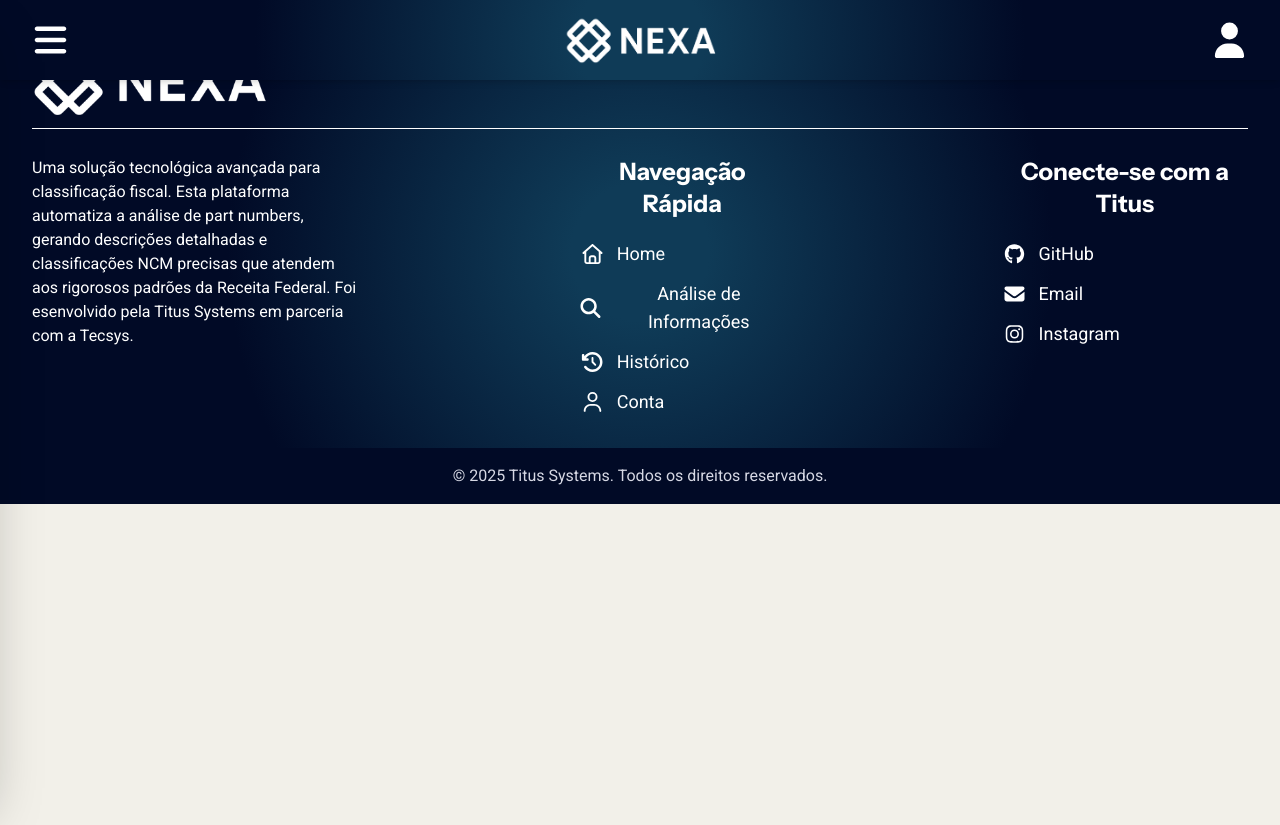
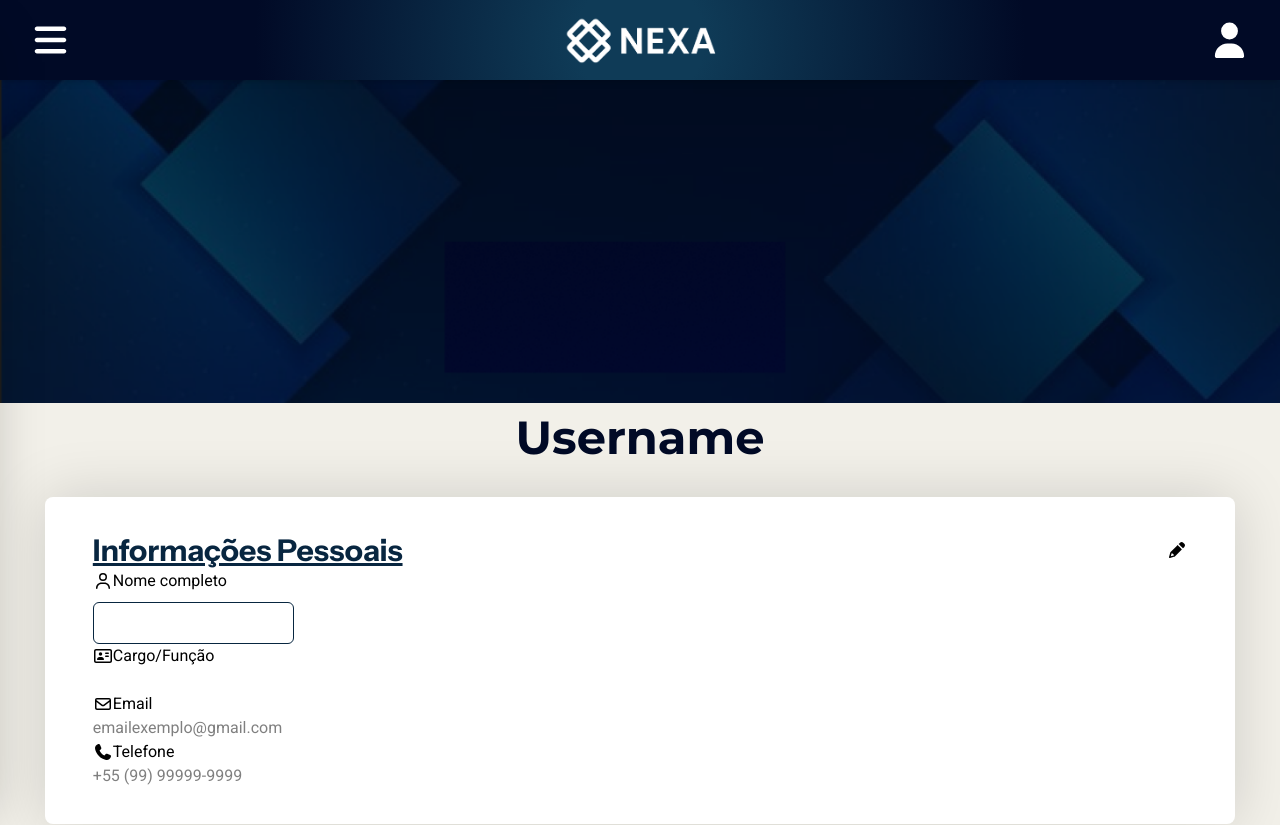
Before and after one commit to Titus-System/Nexa-frontend, a React (Vite) app: page /account in a window 1280 px wide. Shown: the top 825 px of the page. Before the commit the page ends 800 px from the top, so only its background shows below. Built offline with nearby package versions, Linux system fonts and the light colour scheme.

Commit message:
style(src): Início da página de Conta e da estilização da página de Histórico

```diff
--- a/src/components/SidebarMenu.tsx
+++ b/src/components/SidebarMenu.tsx
@@ -1,7 +1,7 @@
 // SidebarMenu.tsx (TypeScript)
 import { FontAwesomeIcon } from "@fortawesome/react-fontawesome";
-import { faXmark, faBars, faClockRotateLeft } from "@fortawesome/free-solid-svg-icons";
-import { faHouse } from '@fortawesome/free-regular-svg-icons';
+import { faXmark, faBars, faClockRotateLeft, faMagnifyingGlass } from "@fortawesome/free-solid-svg-icons";
+import { faHouse, faUser } from '@fortawesome/free-regular-svg-icons';
 
 type SidebarMenuProps = {
   aberto: boolean;
@@ -37,39 +37,39 @@
             </div>
           </div>
         </div>
-        <div className="pt-10">
-        <h1 className="text-[#010A26] font-semibold text-3xl text-left pl-8">Ferramentas</h1>
-        <ul className="mt-6 space-y-8">
-          <li className="cursor-pointer">
+        <div className="pt-9">
+        <h1 className="text-[#010A26] font-semibold text-2xl text-left pl-8">Ferramentas</h1>
+        <ul className="mt-6">
+          <li className="cursor-pointer hover:bg-[#F2F0E9] transition duration-200 py-4">
             <a className="flex flex-row items-center gap-7 pl-8" href="/">
-              <FontAwesomeIcon icon={faHouse} className="text-[#010A26] text-[2.4rem]"/>
+              <FontAwesomeIcon icon={faHouse} className="text-[#010A26] text-[2.0rem]"/>
               <div className="flex flex-col items-start justify-center">
                 <span className="text-[#010A26] font-medium text-xl">Home</span>
                 <p className="text-[#0F3B57]">Página Inicial</p>
               </div>
             </a>
           </li>
-          <li className="cursor-pointer">
+          <li className="cursor-pointer hover:bg-[#F2F0E9] transition duration-200 py-4">
             <a className="flex flex-row items-center gap-7 pl-8" href="/classification">
-              <FontAwesomeIcon icon={faHouse} className="text-[#010A26] text-[2.4rem]"/>
+              <FontAwesomeIcon icon={faMagnifyingGlass} className="text-[#010A26] text-[2.0rem]"/>
               <div className="flex flex-col items-start justify-center">
                 <span className="text-[#010A26] font-medium text-xl">Análise de Informações</span>
                 <p className="text-[#0F3B57]">Análise automática de part numbers</p>
               </div>
             </a>
           </li>
-          <li className="cursor-pointer">
-            <a className="flex flex-row items-center gap-7 pl-8" href="/">
-              <FontAwesomeIcon icon={faClockRotateLeft} className="text-[#010A26] text-[2.4rem]"/>
+          <li className="cursor-pointer hover:bg-[#F2F0E9] transition duration-200 py-4">
+            <a className="flex flex-row items-center gap-7 pl-8" href="/history">
+              <FontAwesomeIcon icon={faClockRotateLeft} className="text-[#010A26] text-[2.0rem]"/>
               <div className="flex flex-col items-start justify-center">
                 <span className="text-[#010A26] font-medium text-xl">Histórico</span>
                 <p className="text-[#0F3B57]">Análises anteriores</p>
               </div>
             </a>
           </li>
-          <li className="cursor-pointer">
-            <a className="flex flex-row items-center gap-7 pl-8" href="/">
-              <FontAwesomeIcon icon={faHouse} className="text-[#010A26] text-[2.4rem]"/>
+          <li className="cursor-pointer hover:bg-[#F2F0E9] transition duration-200 py-4">
+            <a className="flex flex-row items-center gap-7 pl-8" href="/account">
+              <FontAwesomeIcon icon={faUser} className="text-[#010A26] text-[2.0rem]"/>
               <div className="flex flex-col items-start justify-center">
                 <span className="text-[#010A26] font-medium text-xl">Conta</span>
                 <p className="text-[#0F3B57]">Cadastro, login e informações do perfil</p>
@@ -79,7 +79,7 @@
         </ul>
         </div>
         </div>
-        <div className="bg-[#F2F0E9] py-8">
+        <div className="bg-[#F2F0E9] py-6">
           <p className="text-[#9799A6]">Criado por <strong>Titus Systems</strong></p>
         </div>
         </div>
--- /dev/null
+++ b/src/functions/fetchData.ts
@@ -0,0 +1,24 @@
+import type Task from "../types/task";
+
+export async function FetchData(): Promise<Task[]> {
+  try {
+    const res = await fetch("http://localhost:5000/tasks", {
+      method: "GET",
+      headers: { "Content-Type": "application/json" },
+    });
+
+    if (!res.ok) {
+      throw new Error(`Não foi possível obter o histórico (${res.status})`);
+    }
+
+    const data = (await res.json()) as { tasks: Task[] };
+
+    return data.tasks;
+  } catch (error) {
+    if (error instanceof Error) {
+      throw error;
+    } else {
+      throw new Error("Erro desconhecido ao buscar tasks");
+    }
+  }
+}
--- /dev/null
+++ b/src/pages/AccountPage.tsx
@@ -0,0 +1,52 @@
+import { FontAwesomeIcon } from "@fortawesome/react-fontawesome";
+import { faPencil, faPhone } from "@fortawesome/free-solid-svg-icons";
+import { faEnvelope, faUser, faAddressCard } from "@fortawesome/free-regular-svg-icons";
+
+const AccountPage: React.FC = () => {
+    return (
+        <div className="relative w-full mb-28">
+            <div className="mt-[3.5rem]">
+                <img src="/banner_account.png" alt="banner_account" className="w-full" />
+                <h1 className="text-[2.9rem] font-bold mb-6 text-[#010A26]">Username</h1>
+            </div>
+            <div className="flex flex-col items-center">
+                <div className="bg-white w-[93%] rounded-lg shadow-[0_0_60px_rgba(0,0,0,0.15)] px-12 py-9">
+                    <div className="flex flex-row justify-between">
+                        <h2 className="font-bold text-[#082640] text-3xl underline">Informações Pessoais</h2>
+                        <button>
+                            <FontAwesomeIcon icon={faPencil} />
+                        </button>
+                    </div>
+                    <div className="flex flex-col justify-self-start">
+                        <div className="flex flex-row items-center">
+                            <FontAwesomeIcon icon={faUser} />
+                            <label htmlFor="nome-completo">Nome completo</label>
+                        </div>
+                        <input type="text" name="nome-completo" className="border p-2 w-full bg-white border-[#082640] rounded-md mt-[0.6rem]" />
+                        <div className="flex flex-row items-center">
+                            <FontAwesomeIcon icon={faAddressCard} />
+                            <label htmlFor="cargo-funcao">Cargo/Função</label>
+                        </div>
+                        <input type="text" name="cargo-funcao" />
+                        <div className="flex flex-col">
+                            <div className="flex flex-row items-center">
+                                <FontAwesomeIcon icon={faEnvelope} />
+                                <label htmlFor="email">Email</label>
+                            </div>
+                            <input type="text" name="email" placeholder="emailexemplo@gmail.com" className="border-solid border-[#0F3B57] rounded-md"/>
+                        </div>
+                        <div className="flex flex-col">
+                            <div className="flex flex-row items-center">
+                                <FontAwesomeIcon icon={faPhone} />
+                                <label htmlFor="telefone">Telefone</label>
+                            </div>
+                            <input type="text" name="telefone" placeholder="+55 (99) 99999-9999"/>
+                        </div>
+                    </div>
+                </div>
+            </div>
+        </div>
+    );
+};
+
+export default AccountPage;
--- a/src/pages/HistoryPage.tsx
+++ b/src/pages/HistoryPage.tsx
@@ -1,5 +1,8 @@
 import React, { useEffect, useState } from "react";
 import type Task from "../types/task";
+import { FetchData } from "../functions/fetchData";
+import { FontAwesomeIcon } from "@fortawesome/react-fontawesome";
+import { faChartSimple } from "@fortawesome/free-solid-svg-icons";
 
 const HistoryPage: React.FC = () => {
 
@@ -7,41 +10,48 @@
     const [error, setError] = useState<Error | null>(null);
     const [loading, setLoading] = useState<boolean>(true);
 
-    useEffect(()=>{
-        const fetchData =async ()=> {
+    useEffect(() => {
+        async function loadData() {
         try {
-                const res = await fetch("http://localhost:5000/tasks", {
-                    method: "GET",
-                    headers: { "Content-Type": "application/json" },
-                });
-
-                if (!res.ok) {
-                    throw new Error(`Não foi possível obter o histórico ${res.status}`);
-                }
-                const data = await res.json() as {'tasks': Task[]};
-                setData(data.tasks);
-            } catch(error) {
-                if (error instanceof Error) {
-                    setError(error);
-                    // alert(error)
+            const tasks = await FetchData();
+            setData(tasks);
+        } catch (err) {
+            if (err instanceof Error) {
+            setError(err);
             }
         } finally {
             setLoading(false);
         }
-        };
+        }
 
-        fetchData();
-    }, [])
+        loadData();
+    }, []);
 
     if (loading) return <p>Loading...</p>;
     if (error) return <p>Error: {error.message}</p>
     return (
+        <div className="mt-48">
             <div>
-            <h1 className="text-[2.9rem] font-bold mb-6 text-[#010A26]">Histórico de Resultados</h1>
-            <div className="bg-white">
+                <h1 className="text-4xl font-bold mb-4 text-[#010A26]">Histórico de Resultados</h1>
+            </div>
+            <div>
+                <div className="flex flex-row w-full px-10 justify-center gap-6">
+                    <div className="bg-white w-[30%]">
+                        <h2 className="font-semibold text-[#0F3B57]">Total de Análises:</h2>
+                        <FontAwesomeIcon icon={faChartSimple} />
+                    </div>
+                    <div className="bg-white w-[30%]">
+                        <h2>Total de PartNumbers:</h2>
+                    </div>
+                    <div className="bg-white w-[30%]">
+                        <h2>Período das Análises:</h2>
+                    </div>
+                </div>
+            </div>
+            <div>
                 {data ? (
                     data.map((task) => (
-                        <div key={task.id}>
+                        <div key={task.id} className="bg-white">
                             <p>{task.id}</p>
                         </div>
                     ))) : (
--- a/src/routers/mainRouter.tsx
+++ b/src/routers/mainRouter.tsx
@@ -5,6 +5,7 @@
 import ClassificationResult from "../pages/ClassificationResult";
 import SubmitPage from "../pages/ClassificationPage";
 import HistoryPage from "../pages/HistoryPage"
+import AccountPage from "../pages/AccountPage";
 
 
 export default function AppRoutes() {
@@ -18,6 +19,7 @@
             <Route path="/submit" element={<SubmitPage />} />
             <Route path="/result/:taskId" element={<ClassificationResult />} />
             <Route path="/history" element={<HistoryPage />} />
+            <Route path="/account" element={<AccountPage />} />
         </Routes>
     );
 }
```
Also changed, not shown: public/banner_account.png (added). Lines whose indentation alone changed are shown as unchanged.
